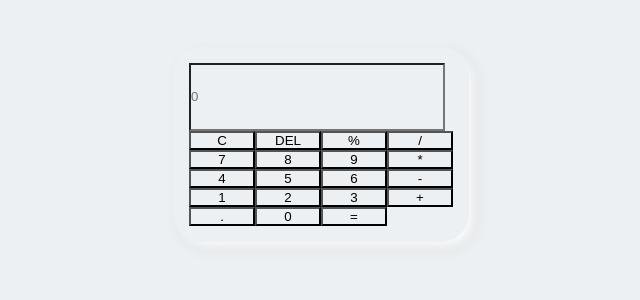
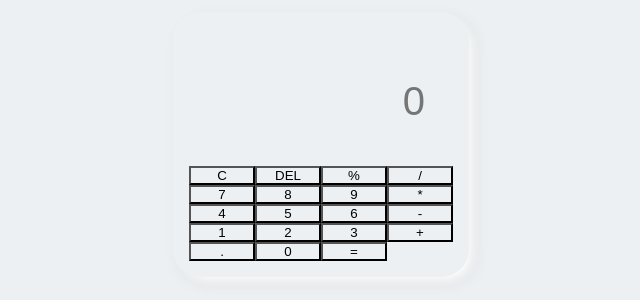
Before and after one commit to Azeezjim/Calculato, a plain HTML site: page index.html in a window 1280 px wide. Shown: the part 256-556 px from the top of the page, without its empty margins (319-959 px from the left). Drawn offline with Linux system fonts and the light colour scheme.

Commit message:
latest commit of the day

```diff
--- a/style.css
+++ b/style.css
@@ -26,7 +26,14 @@ input{
   grid-column: span 4;
   height: 68px;
   width: 256px;
-  box-shadow: inset 6px 6px 13px #fff, 6px, 6px, 13px, rgba(0,0,0,0.16);
+  box-shadow: inset -6px -6px 13px #fff, -6px, -6px, 13px, inset rgba(0,0,0,0.16);
   background-color: #ecf0f3;
-  bottom: none;
+  border: none;
+  border-radius: 32px;
+  color: #333;
+  text-align: end;
+  margin: 40px 0 30px 0;
+  padding: 20px;
+  font-size: 40px;
+
 }
```
